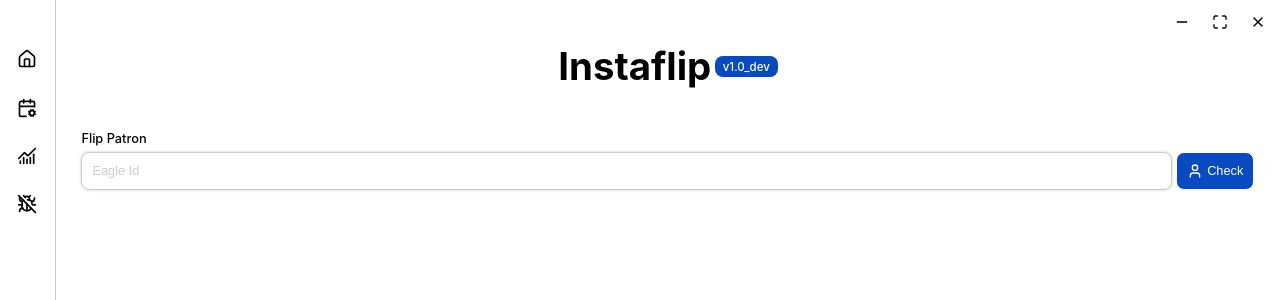
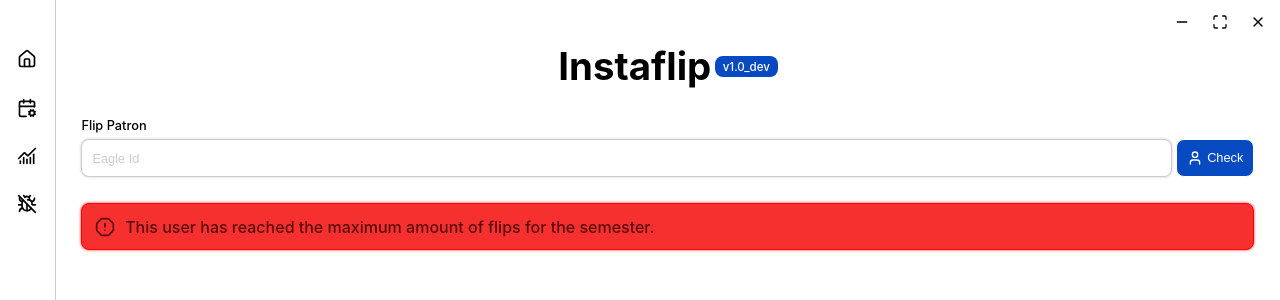
Before and after one commit to Honuluau/instaflip, a React (Vite) app in the folder frontend/: page / in a window 1280 px wide. Shown: the top 300 px of the page. Built offline with nearby package versions, Linux system fonts and the light colour scheme.

Commit message:
Drafted Error/Ineligible Badge

```diff
--- a/frontend/src/App.tsx
+++ b/frontend/src/App.tsx
@@ -6,7 +6,7 @@ import { Header } from './components/Header';
 import { SettingsPage } from './pages/SettingsPage';
 import StatisticsPage from './pages/StatisticsPage';
 import { DebugPage } from './pages/DebugPage';
-import { User } from 'lucide-react';
+import { OctagonAlert, User } from 'lucide-react';
 
 export const version = "v1.0_dev"
 
@@ -34,6 +34,14 @@ function App() {
                             </div>
                         </div>
                     </div>
+                    {
+                        <div className='container'>
+                            <div className='error-badge'>
+                                <OctagonAlert size={20}/>
+                                <span>This user has reached the maximum amount of flips for the semester.</span>
+                            </div>
+                        </div>
+                    }
                 </div>
             )
         }
--- a/frontend/src/style.css
+++ b/frontend/src/style.css
@@ -109,7 +109,10 @@ h1 {
     display: flex;
     flex: 1;
     justify-content: center;
-    margin: 2rem;
+    margin-top: 1rem;
+    margin-bottom: 1rem;
+    margin-left: 2rem;
+    margin-right: 2rem;
 }
 
 .no-top-margin {
@@ -217,3 +220,23 @@ input::placeholder {
     display: inline-flex;
     flex: 1;
 }
+
+.error-badge {
+    border-radius: var(--radius);
+    display: inline-flex;
+    flex: 1;
+    background-color: rgb(246, 47, 47);
+    border: 1px solid rgb(255, 0, 0);
+    box-shadow: 0px 0px 3px rgba(246, 47, 47);
+    color: rgba(74, 8, 8, 0.9);
+    padding: 1rem;
+    align-items: center;
+    justify-content: left;
+
+    font-weight: var(--sb-font-weight);
+    font-size: 16px;
+}
+
+.error-badge span {
+    margin-left: 10px;
+}
```
